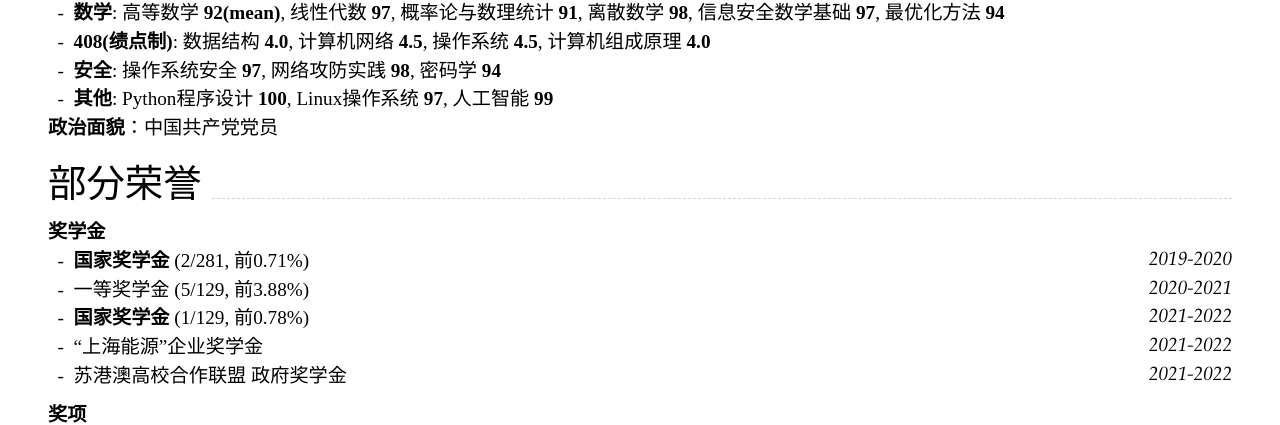
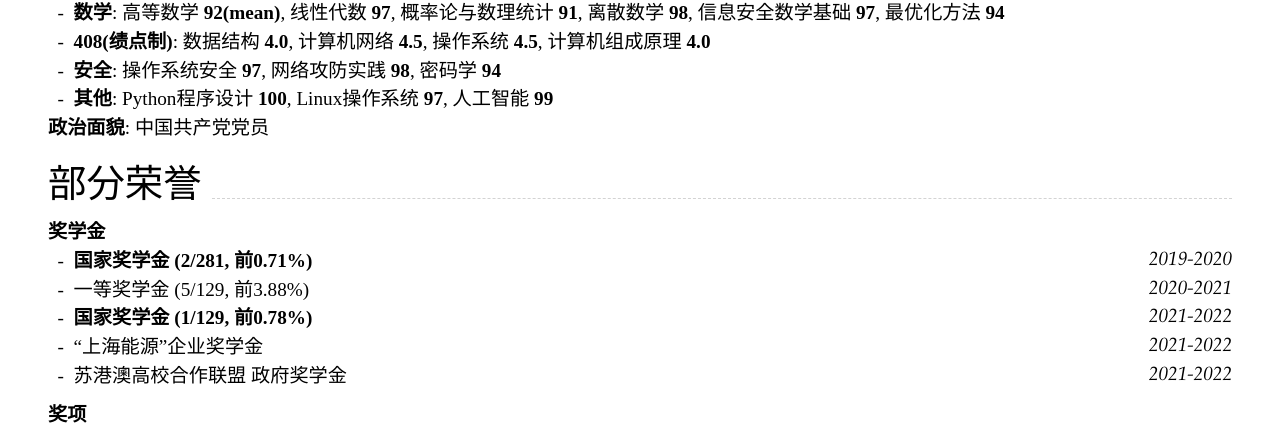
Before and after one commit to WanpengXu/cv-zh, a Jekyll site: the page built from index.md, in a window 1280 px wide. Shown: the part 550-975 px from the top of the page. Built offline with Jekyll 4.4.1, drawn with Linux system fonts in a browser that asks for light colours; nearby versions of some CDN libraries.

Commit message:
update content

```diff
--- a/index.md
+++ b/index.md
@@ -49,15 +49,15 @@ Supported arguments:
 - **安全**: 操作系统安全 **97**,  网络攻防实践 **98**,  密码学 **94**
 - **其他**: Python程序设计 **100**,  Linux操作系统 **97**,  人工智能 **99**
 
-**政治面貌**：中国共产党党员
+**政治面貌**: 中国共产党党员
 
 ## 部分荣誉
 
 ### **奖学金**
 
-- **国家奖学金** (2/281, 前0.71%) `2019-2020` <br>
+- **国家奖学金 (2/281, 前0.71%)** `2019-2020` <br>
 - 一等奖学金 (5/129, 前3.88%) `2020-2021` <br>
-- **国家奖学金** (1/129, 前0.78%) `2021-2022` <br>
+- **国家奖学金 (1/129, 前0.78%)** `2021-2022` <br>
 - “上海能源”企业奖学金 `2021-2022` <br>
 - 苏港澳高校合作联盟 政府奖学金 `2021-2022` <br>
 
```
